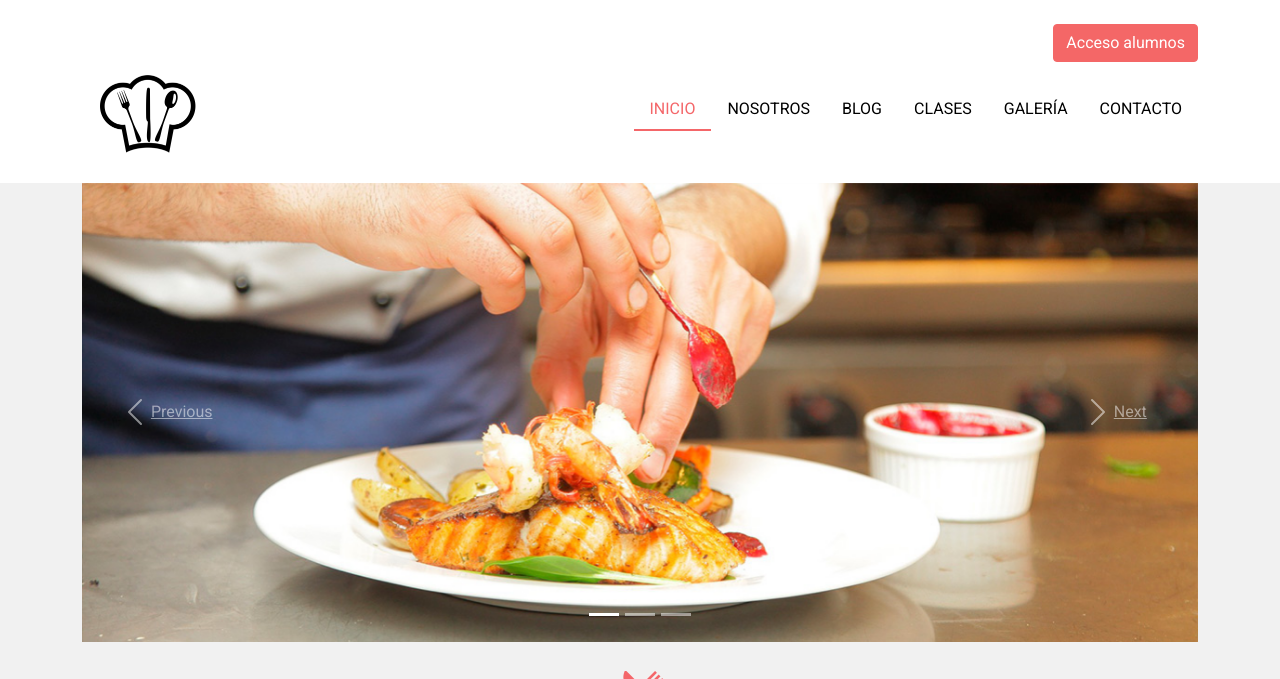
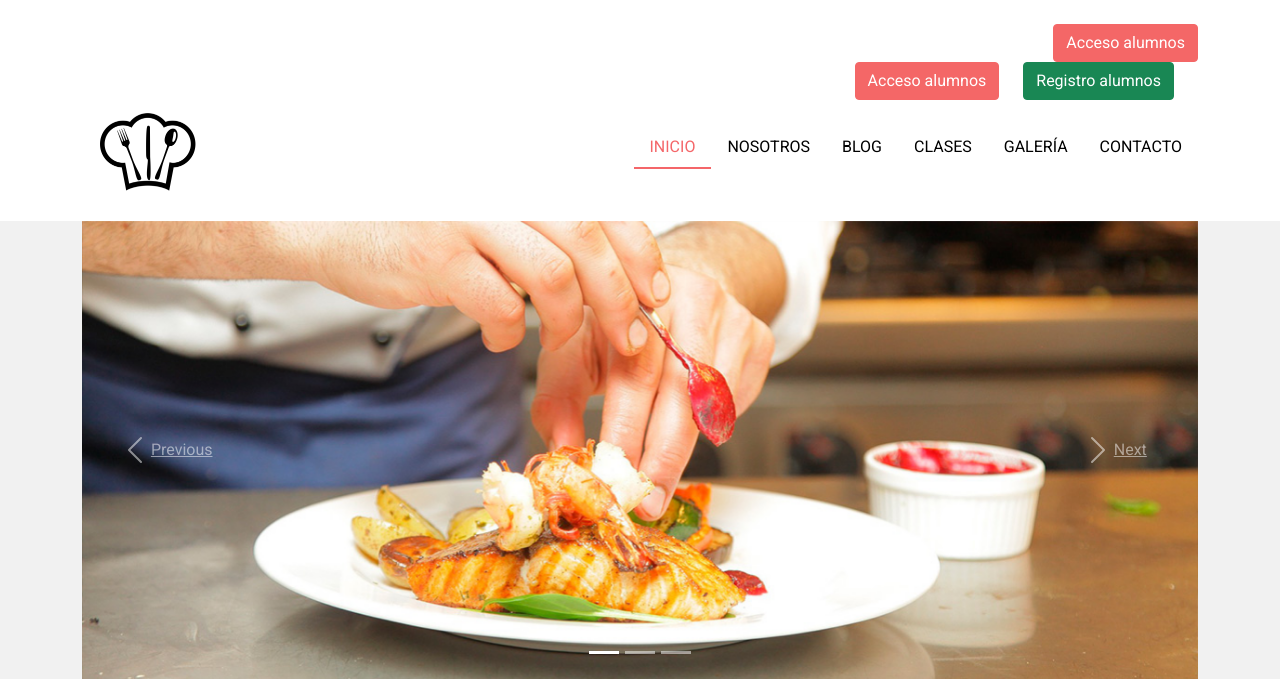
Before and after one commit to pedrosalgueroanillo/Fullstack-php, a PHP site: page /PHP_M4/index.php in a window 1280 px wide. Shown: the top 679 px of the page. Run offline with PHP 8.4, Linux system fonts and the light colour scheme.

Commit message:
Añadimos segundo boton registro

```diff
--- a/php_m4/template-parts/registro.php
+++ b/php_m4/template-parts/registro.php
@@ -1,11 +1,31 @@
+<div class="container login">
+    <!-- acceso alumnos-->
+    <div class="row justify-content-end">
+        <div class="col-md-12 col-12 mb-4 mb-md-0 ms-4">
+            <button type="button" class="btn btn-primary" data-bs-toggle="modal" data-bs-target="#staticBackdrop">
+              Acceso alumnos
+            </button>
+        </div>
+    </div>
+    <!-- end acceso alumnos -->
 
+    <!-- registro  usuarios -->
+    <div class="row justify-content-end">
+        <div class="col-md-12 col-12 mb-4 mb-md-0">
+            <button type="button" class="btn btn-success" data-bs-toggle="modal" data-bs-target="#staticBackdrop-registro">
+              Registro alumnos
+            </button>
+        </div>
+    </div>
+    <!-- fin registro usuarios -->
+</div>
 
-<!-- Modal -->
+<!-- Modal Acceso-->
 <div class="modal fade" id="staticBackdrop" data-bs-backdrop="static" data-bs-keyboard="false" tabindex="-1" aria-labelledby="staticBackdropLabel" aria-hidden="true">
   <div class="modal-dialog">
     <div class="modal-content">
       <div class="modal-header">
-        <h5 class="modal-title" id="staticBackdropLabel">Modal title</h5>
+        <h5 class="modal-title" id="staticBackdropLabel">Acceso alumnos</h5>
         <button type="button" class="btn-close" data-bs-dismiss="modal" aria-label="Close"></button>
       </div>
       <div class="modal-body">
@@ -17,7 +37,7 @@
                           <input type="text" class="form-control" name="nombre" id="nombre" placeholder="Tu Nombre">
                       </div>
 
-                      <div class="row mt2">
+                      <div class="row">
                               <div class="form-group mt-4">
                                   <label for="mail">E-mail</label>
                                   <input type="tel" class="form-control" name="mail" id="mail" aria-describedby="helpId" placeholder="E-mail">
@@ -27,16 +47,61 @@
                       <div class="form-group mt-4">
                           <input type="submit" class="btn btn-primary" value="Enviar">
                       </div>
-                      <hr>
-                      Si no eres usuario, <a href="#">puedes registrarte aquí</a>
 
                   </div>
              </form>
 
       </div>
       <div class="modal-footer">
-        <button type="button" class="btn btn-secondary" data-bs-dismiss="modal">Close</button>
+        <button type="button" class="btn btn-secondary" data-bs-dismiss="modal">Cerrar ventana</button>
       </div>
     </div>
   </div>
 </div>
+
+<!-- Modal Registro-->
+<div class="modal fade" id="staticBackdrop-registro" data-bs-backdrop="static" data-bs-keyboard="false" tabindex="-1" aria-labelledby="staticBackdropLabel" aria-hidden="true">
+  <div class="modal-dialog">
+    <div class="modal-content">
+      <div class="modal-header">
+        <h5 class="modal-title" id="staticBackdropLabel">Registro de usuarios</h5>
+        <button type="button" class="btn-close" data-bs-dismiss="modal" aria-label="Close"></button>
+      </div>
+      <div class="modal-body">
+          <!-- formulario registro -->
+          <form action="#">
+              <div class="form-group">
+                  <p class="text-center">Rellenea los siguientes campos y en breve te responderemos</p>
+                  <div class="form-group mt-4">
+                      <label for="nombre">Nombre</label>
+                      <input type="text" class="form-control" name="nombre" id="nombre" placeholder="Tu Nombre">
+                  </div>
+                  <div class="row">
+
+                          <div class="form-group mt-4">
+                              <label for="telefono">Teléfono</label>
+                              <input type="tel" class="form-control" name="telefono" id="telefono" aria-describedby="helpId" placeholder="Teléfono">
+                          </div>
+
+
+                          <div class="form-group mt-4">
+                              <label for="mail">E-mail</label>
+                              <input type="tel" class="form-control" name="mail" id="mail" aria-describedby="helpId" placeholder="E-mail">
+                          </div>
+
+                  </div><!--.row-->
+
+
+                  <div class="form-group mt-4">
+                      <input type="submit" class="btn btn-success" value="Registrarse">
+                  </div>
+              </div>
+          </form>
+
+      </div>
+      <div class="modal-footer">
+        <button type="button" class="btn btn-secondary" data-bs-dismiss="modal">Cerrar ventana</button>
+      </div>
+    </div>
+  </div>
+</div>
```
